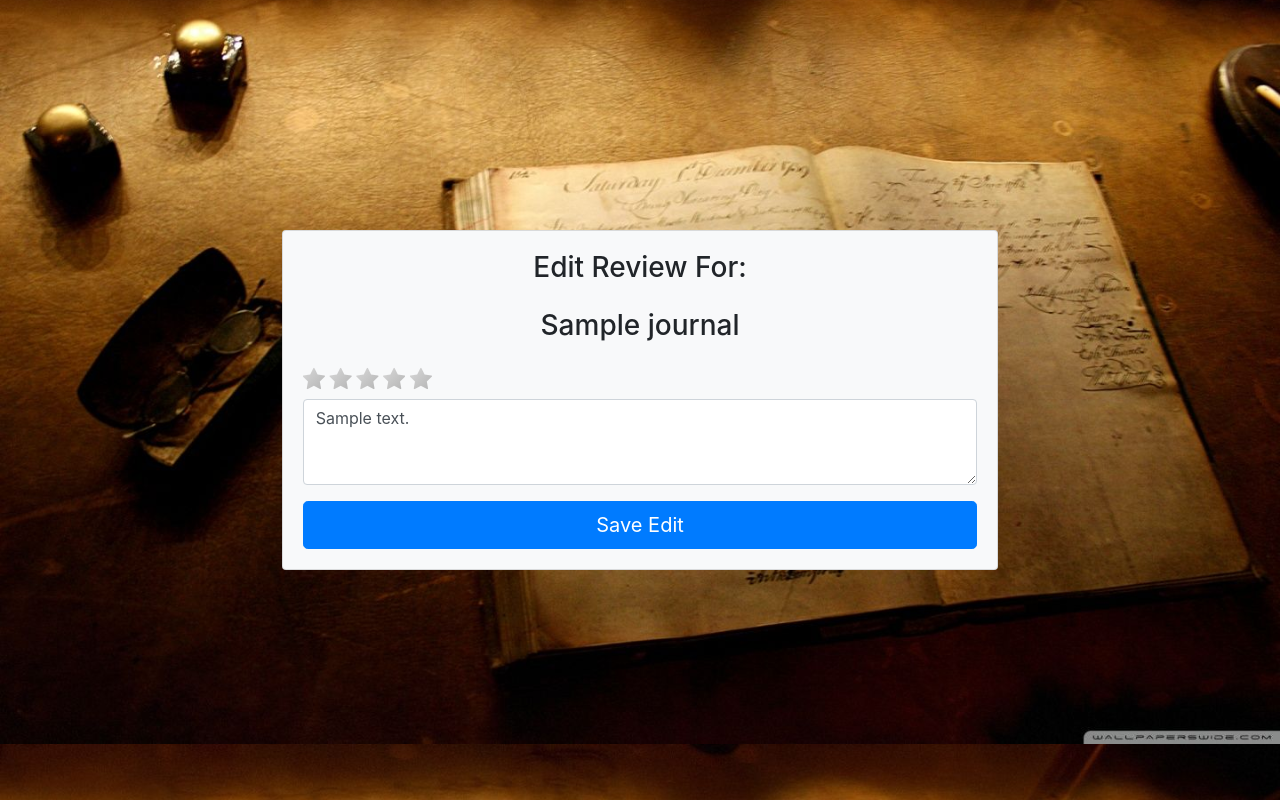
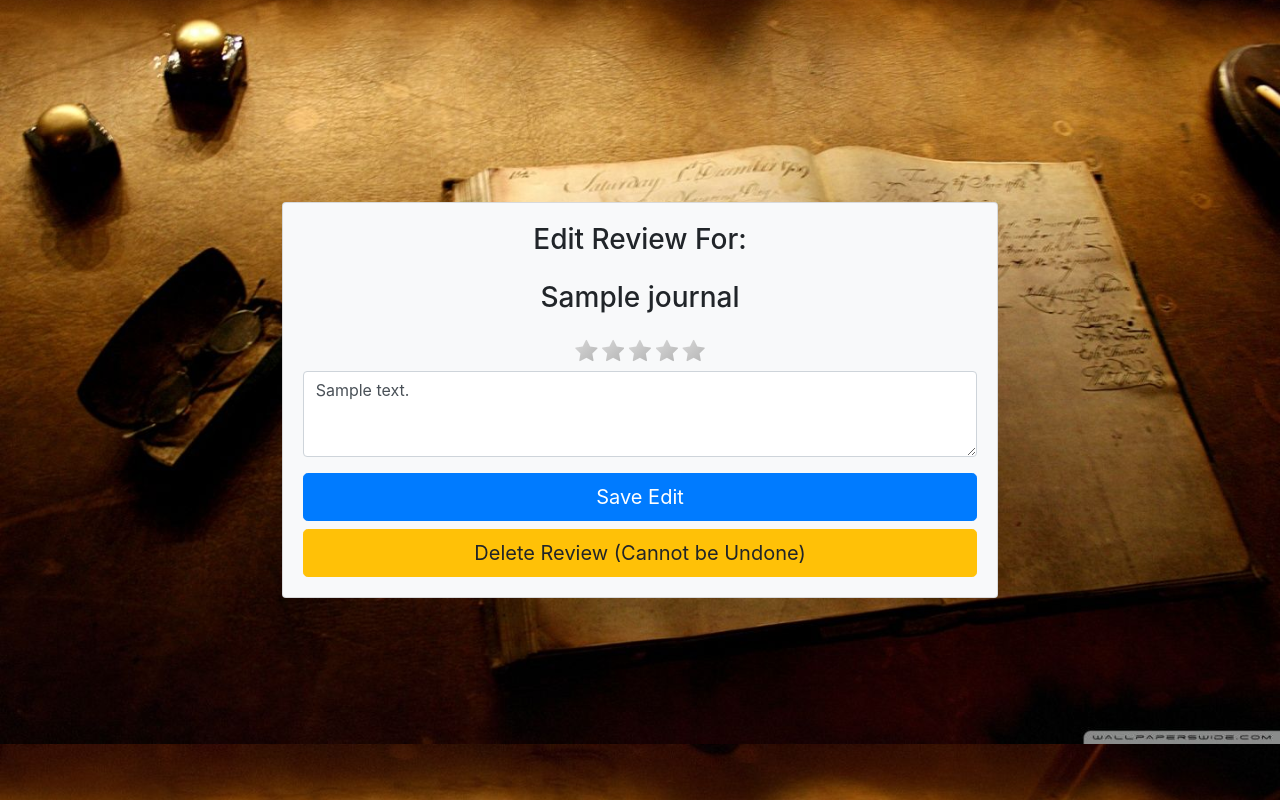
Before and after one commit to brettvanderwerff/Journal-Rank, a Flask app: page /edit_review/1 in a window 1280 px wide. Shown: the part 56-856 px from the top of the page. Run offline with Flask 2, Linux system fonts and the light colour scheme; a user stored in the database is signed in; tables that the repository leaves empty hold one stand-in row (values such as "Sample post"); parts of the project's set-up code (start-up, migrations or seed data) failed here and were passed over; some libraries are stand-ins or nearby versions.

Commit message:
progress on delete post

```diff
--- a/app/forms.py
+++ b/app/forms.py
@@ -1,6 +1,6 @@
 from wtforms import StringField, PasswordField, SubmitField, TextAreaField, RadioField
 from flask_wtf import FlaskForm
-from wtforms.validators import DataRequired, EqualTo, InputRequired
+from wtforms.validators import DataRequired, EqualTo, Required
 
 class RegisterForm(FlaskForm):
     email = StringField('email', validators=[DataRequired()])
@@ -15,6 +15,9 @@ class NewReview(FlaskForm):
 class EditReview(FlaskForm):
     submit = SubmitField('Save Edit')
 
+class DeleteReview(FlaskForm):
+    submit = SubmitField('Delete Review (Cannot be Undone)')
+
 class LoginForm(FlaskForm):
     email = StringField('email', validators=[DataRequired()])
     password = PasswordField('Password', validators=[DataRequired()])
@@ -22,6 +25,6 @@ class LoginForm(FlaskForm):
 
 class ReviewForm(FlaskForm):
     rating = RadioField('rating', choices=[("5", "str5"), ("4", "str4"), ("3", "str3"), ("2", "str2"), ("1", "str1")],
-                        validators=[InputRequired(message='Please choose a rating')])
+                        validators=[DataRequired()])
     text = TextAreaField('Written Review')
     submit = SubmitField('Submit')
--- a/app/routes.py
+++ b/app/routes.py
@@ -6,7 +6,7 @@ import json
 import pandas as pd
 import sqlite3
 from app.models import Journal, User, Review
-from app.forms import LoginForm, RegisterForm, ReviewForm, NewReview, EditReview
+from app.forms import LoginForm, RegisterForm, ReviewForm, NewReview, EditReview, DeleteReview
 from werkzeug.security import generate_password_hash, check_password_hash
 from flask_login import login_user, login_required, current_user, logout_user
 from datetime import datetime
@@ -37,6 +37,8 @@ def journal_info(journal_name):
 
     reviews = Review.query.filter_by(journal_id=journal_data.id).all()
     user_has_reviewed = True if sum([current_user_id == review.user_id for review in reviews]) == 1 else False
+    edit_button_id = Review.query.filter_by(journal_id=journal_data.id, user_id=current_user_id).first().id if user_has_reviewed else None
+    print(edit_button_id)
     number_reviews = len(reviews)
     avg_review = 0 if number_reviews == 0 else sum(review.review_rating for review in reviews) / number_reviews
     avg_review_rounded = round(avg_review * 2) / 2
@@ -61,22 +63,16 @@ def journal_info(journal_name):
 
     else:
         users = [User.query.filter_by(id=review.user_id).first() for review in reviews]
-        edit_buttons = []
-        for review in reviews:
-            if current_user_id == review.user_id:
-                edit_button_id = review.id
-                edit_buttons.append(edit_button_id)
-            else:
-                edit_buttons.append(None)
-
-        user_reviews = zip(users, reviews, edit_buttons)
+        user_reviews = zip(users, reviews)
 
     if new_review.validate_on_submit():
         journal_name = journal_name.replace(' ', '_')
         return (redirect(url_for('new_review', journal_name=journal_name)))
 
     return render_template('journal_info.html', data_dict=data_dict,
-                           logged_in=current_user.is_authenticated, new_review=new_review,
+                           logged_in=current_user.is_authenticated,
+                           edit_button_id=edit_button_id,
+                           new_review=new_review,
                            user_reviews=user_reviews,
                            number_reviews=number_reviews,
                            current_user_id=current_user_id,
@@ -107,25 +103,29 @@ def edit_reviw(id):
         setattr(EditReview, 'rating', RadioField('rating', choices=[("5", "str5"), ("4", "str4"), ("3", "str3"),
                                                                     ("2", "str2"), ("1", "str1")],
                                                  validators=[InputRequired()]))
-        form = EditReview()
-        if form.validate_on_submit():
-            review.review_text = form.text.data
-            review.review_rating = form.rating.data
+        edit_form = EditReview()
+        delete_form = DeleteReview()
+        if edit_form.validate_on_submit():
+            review.review_text = edit_form.text.data
+            review.review_rating = edit_form.rating.data
             db.session.commit()
             journal_name = journal_name.replace(' ', '_')
             return redirect(url_for('journal_info', journal_name=journal_name))
+        elif delete_form.validate_on_submit():
+            db.session.delete(review)
+            db.session.commit()
+            flash('Review Successfully Deleted')
+            return redirect(url_for('journal_info', journal_name=journal_name))
 
-    return render_template('edit_review.html', form=form, journal_name=journal_name, review_text=review_text)
+    return render_template('edit_review.html', edit_form=edit_form, journal_name=journal_name, review_text=review_text,
+                           delete_form=delete_form)
 
 
 @app.route('/new_review/<journal_name>', methods=['GET', 'POST'])
 @login_required
 def new_review(journal_name):
     journal_name = journal_name.replace('_', ' ')
-    print(journal_name)
     form = ReviewForm()
-    # ToDo only let user review once
-    # ToDo rating div in css is too broad and messes the posts up
     if form.validate_on_submit():
         user = User.query.filter_by(id=current_user.get_id()).first()
         journal = Journal.query.filter_by(title=journal_name).first()
@@ -285,7 +285,7 @@ def register():
 
 @app.route('/my_profile')
 def my_profile():
-    # ToDo update models to poink to profile pics in static
+    # ToDo update models to point to profile pics in static
     # ToDo allow users to upload images, use pillow to resize uploaded images
     id = current_user.get_id()
     return redirect(url_for('user_profile', id=id))
@@ -305,12 +305,13 @@ def user_profile(id):
         user_reviews = None
     else:
         users = [User.query.filter_by(id=review.user_id).first() for review in reviews]
+        journals = [Journal.query.filter_by(id=review.journal_id).first() for review in reviews]
         if is_current_user:
             edit_buttons = [review.id for review in reviews]
 
         else:
             edit_buttons = [None for review in reviews]
-        user_reviews = zip(users, reviews, edit_buttons)
+        user_reviews = zip(journals, users, reviews, edit_buttons)
 
     return render_template('user_profile.html', logged_in=current_user.is_authenticated,
                            profile_pic_url=profile_pic_url, user_email=user_email, user_reviews=user_reviews,
--- a/app/static/css/custom-style.css
+++ b/app/static/css/custom-style.css
@@ -16,7 +16,7 @@ html, body {
 
 
 .fa-star,.fa-star-o, .fa-star-half-o{
-	color:black;
+	color:orange;
 }
 .rating-num {
 
--- a/app/templates/edit_review.html
+++ b/app/templates/edit_review.html
@@ -5,17 +5,19 @@
     <div class="row h-100 justify-content-center align-items-center">
         <div class="col-sm-7">
             <div class="card bg-light">
-                <div class="card-body">
+                <div class="card-body text-center">
                     <form action="" method="post" role="form" novalidate>
-                        {{ form.csrf_token }}
+                        {{ edit_form.csrf_token }}
                         <h3 class="text-center mb-4">Edit Review For:</h3>
                         <h3 class="text-center mb-4">{{ journal_name }}</h3>
                         <fieldset>
-                            {{ render_radio_fields(form.rating) }}
-                            {{ render_field(form.text, class="form-control z-depth-1", rows="3") }}
+                            {{ render_radio_fields(edit_form.rating) }}
+                            {{ render_field(edit_form.text, class="form-control z-depth-1", rows="3") }}
 
-                            {{ form.submit(type="submit", class="btn btn-lg btn-primary btn-block",
-                            value=form.submit.label.text)|safe }}
+                            {{ edit_form.submit(type="submit", class="btn btn-lg btn-primary btn-block",
+                            value=edit_form.submit.label.text)|safe }}
+                            {{ delete_form.submit(type="submit", class="btn btn-lg btn-warning btn-block",
+                            value=delete_form.submit.label.text)|safe }}
                             {% if error %}
                             <div class="alert alert-danger">
                                 <strong>Error: </strong> {{ error }}
```
Also changed, not shown: app/templates/about.html (+16 -1 lines), app/templates/journal_info.html (+9 -8 lines), app/templates/user_profile.html (+7 -1 lines), README.md.
